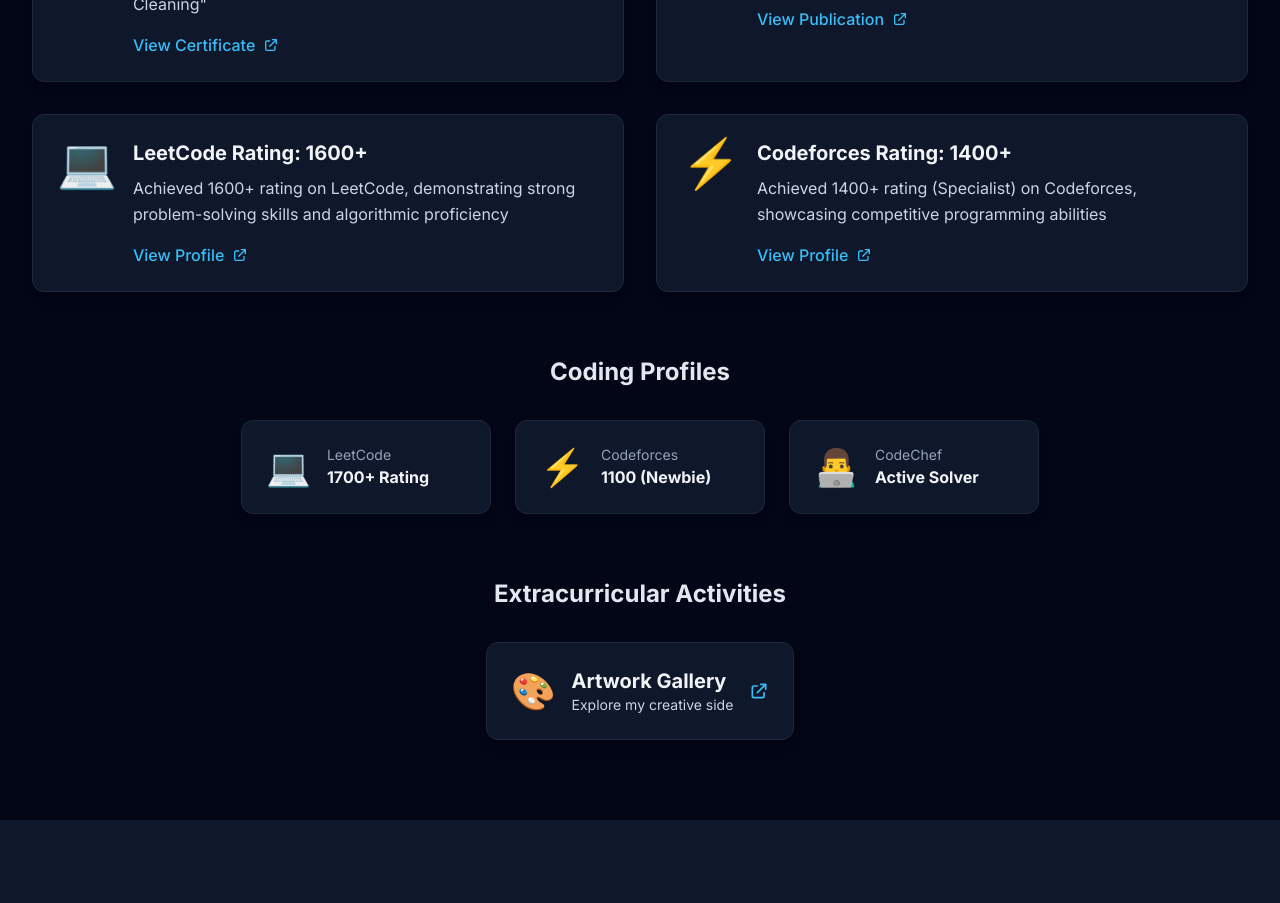
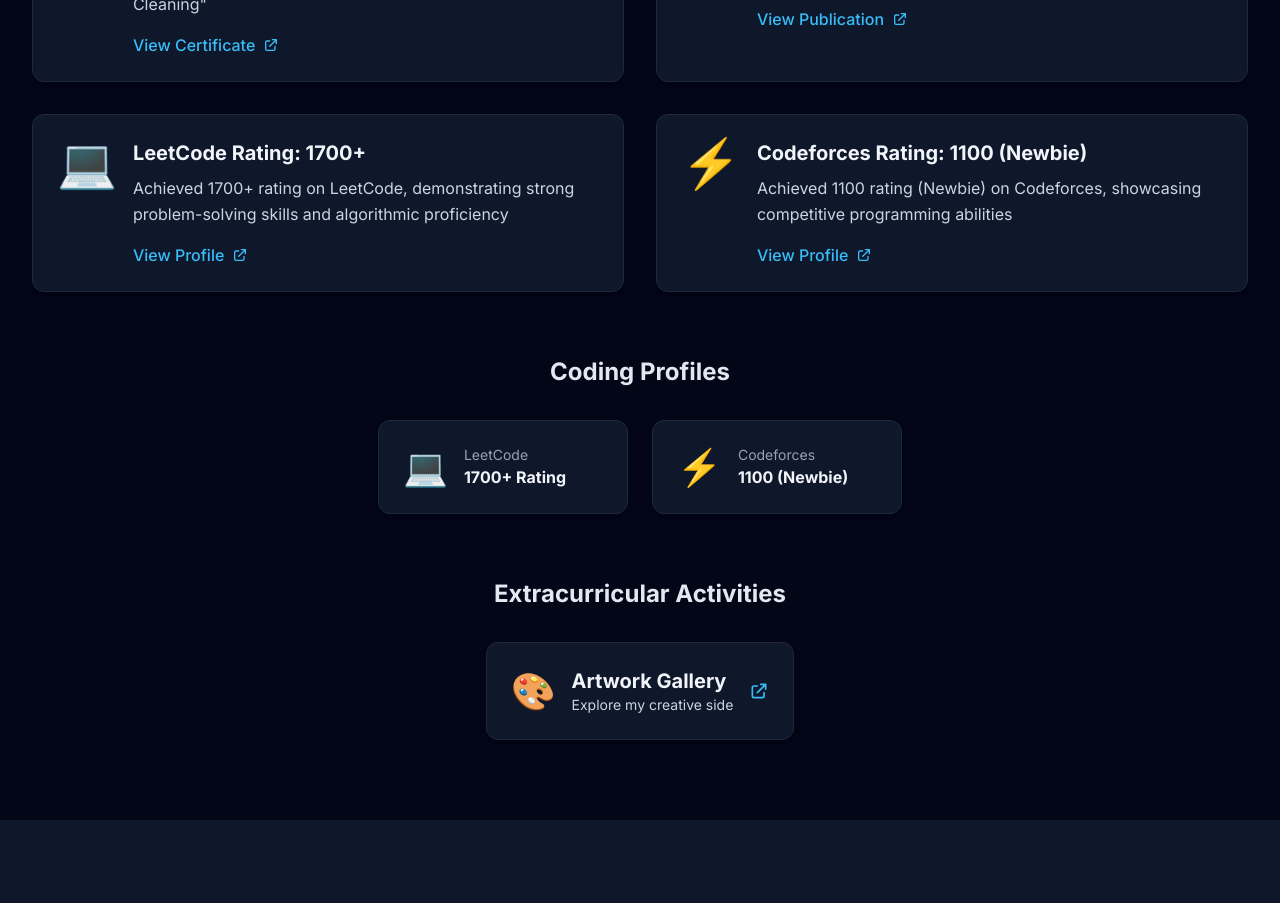
Before and after one commit to Shubham-kr-sinha/Portfolio, a React (Vite) app: page / in a window 1280 px wide. Shown: the part 3880-4783 px from the top of the page. Built offline with nearby package versions, Linux system fonts and the light colour scheme.

Commit message:
Update Achievements.jsx

```diff
--- a/src/components/Achievements.jsx
+++ b/src/components/Achievements.jsx
@@ -15,15 +15,15 @@
             linkText: 'View Publication',
         },
         {
-            title: 'LeetCode Rating: 1600+',
-            description: 'Achieved 1600+ rating on LeetCode, demonstrating strong problem-solving skills and algorithmic proficiency',
+            title: 'LeetCode Rating: 1700+',
+            description: 'Achieved 1700+ rating on LeetCode, demonstrating strong problem-solving skills and algorithmic proficiency',
             icon: '💻',
             link: 'https://leetcode.com/u/Shubh_iam/',
             linkText: 'View Profile',
         },
         {
-            title: 'Codeforces Rating: 1400+',
-            description: 'Achieved 1400+ rating (Specialist) on Codeforces, showcasing competitive programming abilities',
+            title: 'Codeforces Rating: 1100 (Newbie)',
+            description: 'Achieved 1100 rating (Newbie) on Codeforces, showcasing competitive programming abilities',
             icon: '⚡',
             link: 'https://codeforces.com/profile/Sammyhero',
             linkText: 'View Profile',
@@ -101,18 +101,7 @@
                                 <p className="text-dark-100 font-bold">1100 (Newbie)</p>
                             </div>
                         </a>
-                        <a
-                            href="https://www.codechef.com/users/shubhamkrsinha"
-                            target="_blank"
-                            rel="noopener noreferrer"
-                            className="card hover:scale-105 transition-transform duration-300 flex items-center gap-4 min-w-[250px]"
-                        >
-                            <div className="text-4xl">👨‍💻</div>
-                            <div>
-                                <p className="text-dark-400 text-sm">CodeChef</p>
-                                <p className="text-dark-100 font-bold">Active Solver</p>
-                            </div>
-                        </a>
+
                     </div>
                 </div>
 
```
